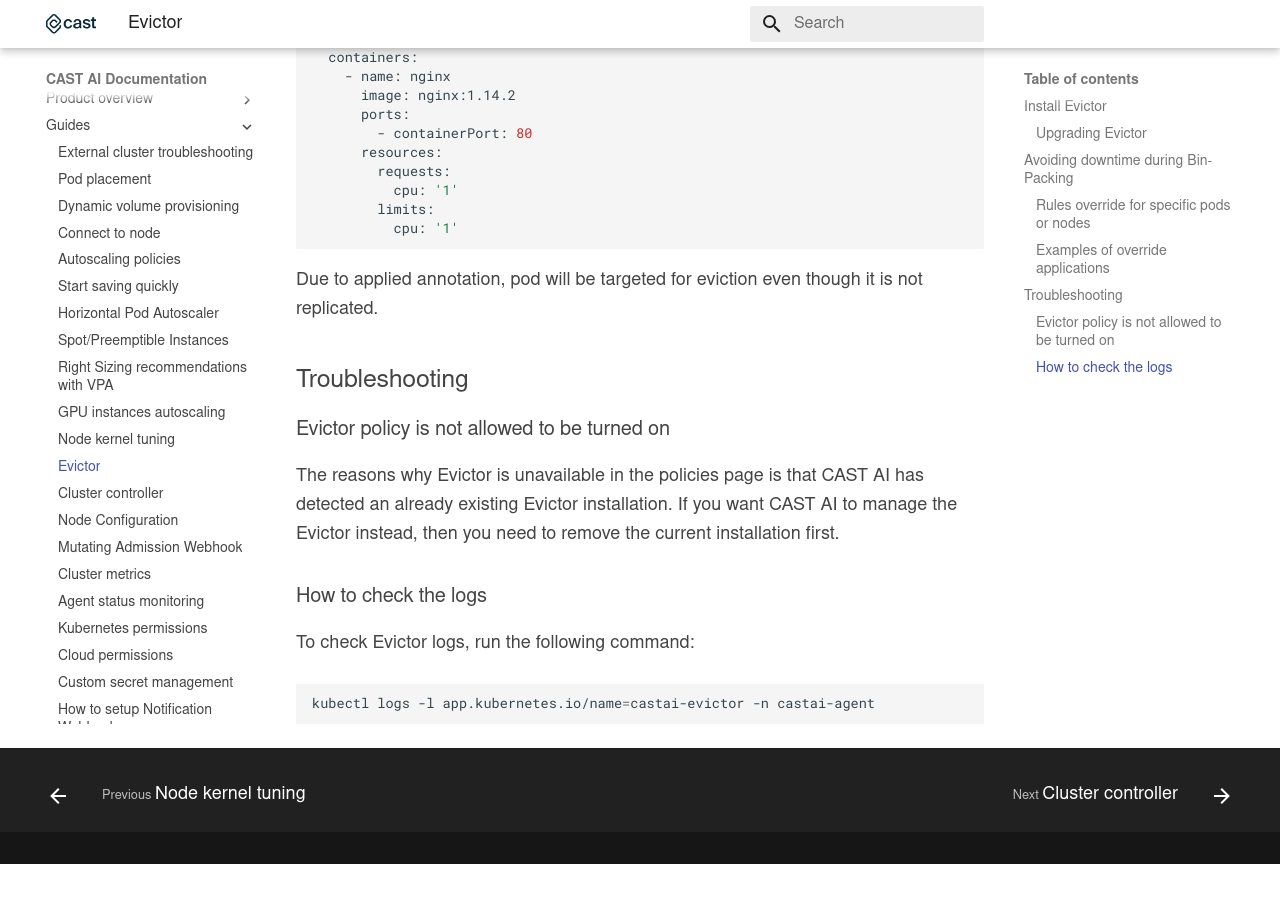
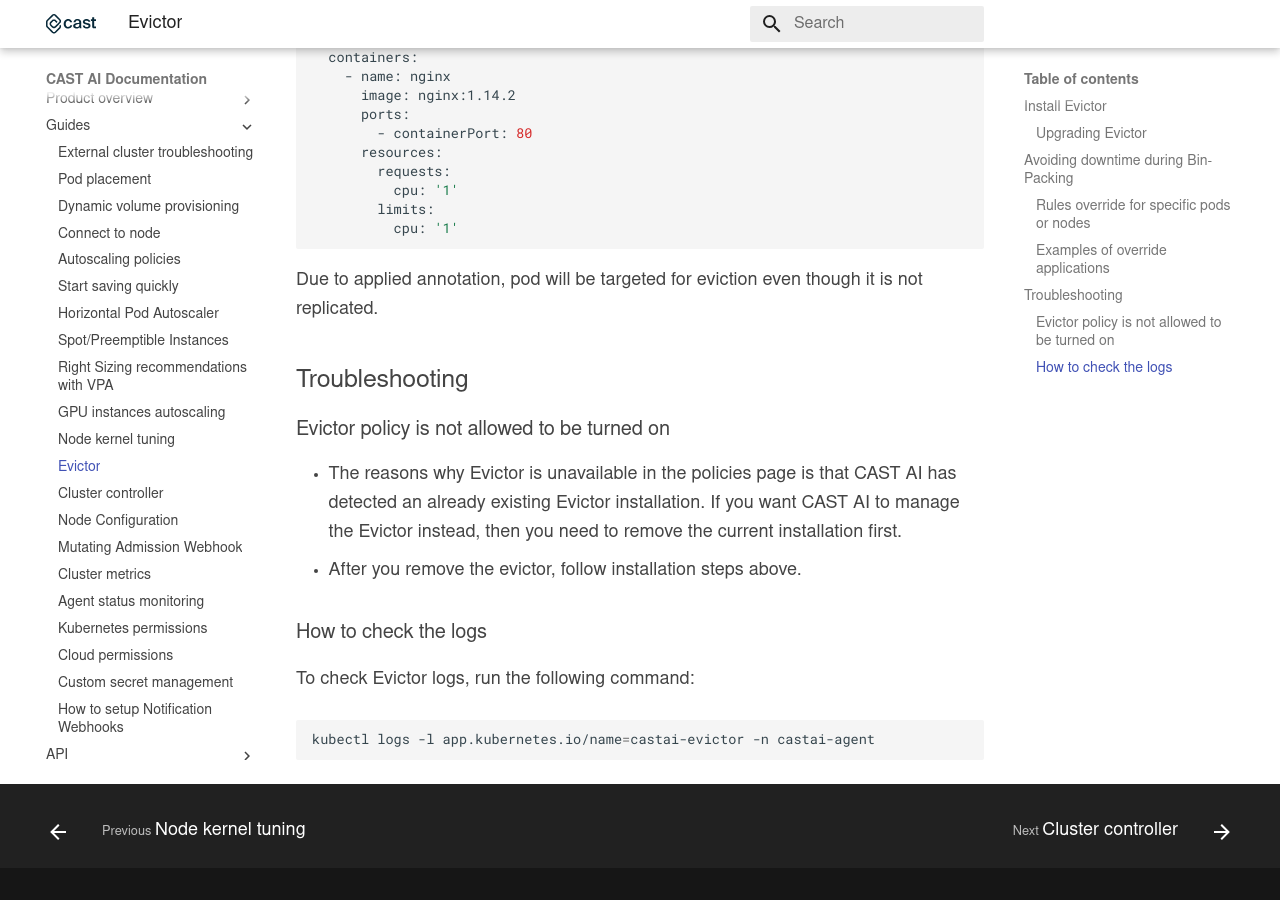
Before and after one commit to castai/docs, an MkDocs documentation site: the page built from docs/guides/evictor.md, in a window 1280 px wide and 900 px high, scrolled down 3336 px. Built offline with MkDocs 1.6.1 and Material for MkDocs 9.7.7, drawn with Linux system fonts in a browser that asks for light colours; some web fonts are replaced; before the commit the page ends 4200 px from its top, so only the background shows below that.

Commit message:
chore(evictor): add info abut "evictor not allowed" path (#245)

```diff
--- a/docs/guides/evictor.md
+++ b/docs/guides/evictor.md
@@ -127,7 +127,8 @@
 
 ### Evictor policy is not allowed to be turned on
 
-The reasons why Evictor is unavailable in the policies page is that CAST AI has detected an already existing Evictor installation. If you want CAST AI to manage the Evictor instead, then you need to remove the current installation first.
+- The reasons why Evictor is unavailable in the policies page is that CAST AI has detected an already existing Evictor installation. If you want CAST AI to manage the Evictor instead, then you need to remove the current installation first.
+- After you remove the evictor, follow installation steps above.
 
 ### How to check the logs
 
```
Also changed, not shown: other parts of docs/guides/evictor.md (+1 -1 lines).
